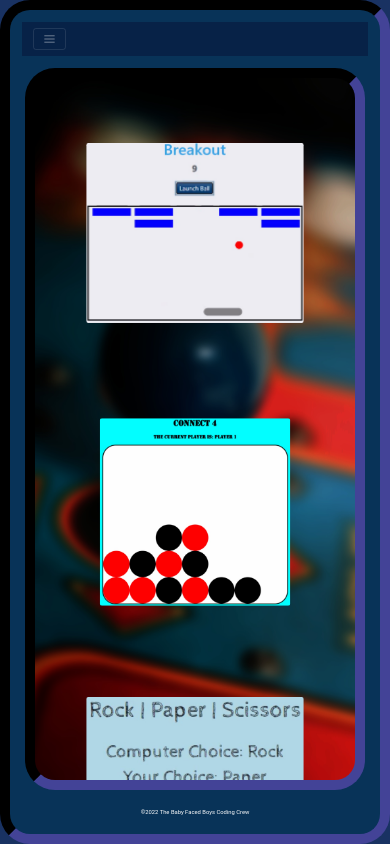
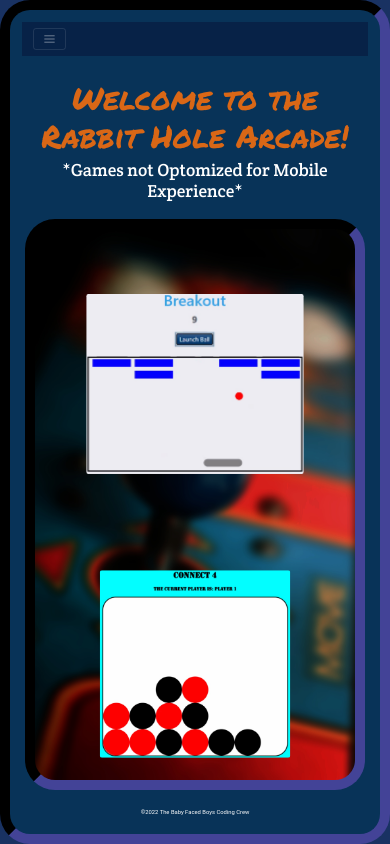
Before and after one commit to bethel-school-of-technology/team-baby-face-boys-frontend, a React (Create React App) app: page /allgames in a window 390 px wide. Built offline with nearby package versions, Linux system fonts and the light colour scheme.

Commit message:
more heavy modifications made to the application for responsiveness compatibility as well as visual upgrades to different parts of the site that add appeal and flavor

```diff
--- a/src/App.css
+++ b/src/App.css
@@ -6,9 +6,9 @@
     font-size: 0.73rem;
   }
 
-  a.nav-link {
+ /*  a.nav-link {
     font-size: 2rem;
-  }
+  } */
 
   p {
     font-size: 0.5rem;
@@ -59,6 +59,11 @@
     border-radius: 20px;
   }
 
+  h1.rabbit-title {
+    font-family: "Permanent Marker", cursive;
+    font-size: 3.65em;
+    color: #d96716;
+}
   .formlabel {
     font-size: 1.85rem;
   }
@@ -71,6 +76,7 @@
     border-radius: 30px;
     color: antiquewhite;
   }
+
 
   .arcade_text {
     font-size: 0rem;
@@ -145,6 +151,13 @@ textarea {
     overflow-x: hidden; */
 }
 
+.main_text,
+.sub_text {
+    color: #d96716;
+  font-family: "Permanent Marker", cursive;
+  font-size: 2.5em;
+}
+
 .nav-link:hover {
   text-shadow: 1px 1px 14px rgb(238, 255, 0);
 }
@@ -195,17 +208,21 @@ h4.title {
 }
 
 p.enter-text {
-  font-family: "DynaPuff", cursive;
+
+  font-family: "Permanent Marker", cursive;
+  text-shadow:5px 5px 10px #22527a;
+    /*
+  font-family: "DynaPuff", cursive; */
   font-size: 2.2rem;
 }
 
-.main_text,
-.sub_text {
-  font-family: "Permanent Marker", cursive;
-  font-size: 2.5em;
+/* ---------------Games page settings------------------ */
+
+.rabbit-title {
+    font-family: "Permanent Marker", cursive;
+    font-size: 2.5em;
+    color: #d96716;
 }
-
-/* ---------------Games page settings------------------ */
 
 .bgnd_img-12under {
   background-image: url("./images/page_bkgnds/12underb_kgnd_blur.jpg");
@@ -476,7 +493,7 @@ img.profpic {
   position: relative;
   border: 1px solid black;
   border-radius: 20px;
-  background-color: #0d2858f4;
+  background-color: #0d2958;
   margin: auto;
   top: 15%;
   width: 650px;
@@ -489,12 +506,12 @@ img.profpic {
   position: relative;
   border: 1px solid black;
   border-radius: 20px;
-  background-color: #0d2858f4;
+  background-color: #0d2958;
   margin: auto;
   top: 35%;
   width: 650px;
 
-  height: 330px;
+  height: 380px;
   padding: 20px;
 }
 
@@ -502,11 +519,11 @@ img.profpic {
   position: relative;
   border: 1px solid black;
   border-radius: 20px;
-  background-color: #0d2858f4;
+  background-color: #0d2958;
   margin: auto; /*
     top: 15%; */
   width: 750px;
-  height: 950px;
+  height: 990px;
   padding: 20px;
 }
 
--- a/src/games/breakoutModal.js
+++ b/src/games/breakoutModal.js
@@ -203,7 +203,7 @@ function BreakoutModal({ closeBreakout }) {
         </button>
         <div className="text-center">
           <div className=" mb-3 game_titles">
-            Breakout
+          Breakout
             <div id="scorebreak">0</div>
           </div>
 
@@ -211,8 +211,12 @@ function BreakoutModal({ closeBreakout }) {
           <button className="btn-success rounded mt-5" id="launcher">
             Launch Ball
           </button>
-        </div>
+        </div><br></br>
+        <div className="game_subtitles text-center">Use the Left & Right Arrow Keys to move the paddle.  Clear out the Blue Bricks to Win!
+</div>
+
       </div>
+
     </div>
   );
 }
--- a/src/games/connect4Modal.js
+++ b/src/games/connect4Modal.js
@@ -193,6 +193,9 @@ function Connect4Modal({ closeConnect4 }) {
                     <div class="taken"></div>
                     <div class="taken"></div>
                 </div>
+                <div className="game_subtitles my-2 text-center">2 Player Game.  The first one to get 4 in a row wins! Player 1 = Red || Player 2 = Black
+
+</div>
             </div>
         </div>
     );
--- a/src/games/rpsModal.js
+++ b/src/games/rpsModal.js
@@ -70,9 +70,9 @@ function RPSModal({ closeRPS }) {
         >
           X
         </button>
-        <div className=" mt-4 mb-4 game_titles">
+        <div className=" mt-4 mb-4 game_titles text-center">
           Rock | Paper | Scissors
-          <h2 className="game_subtitles">
+          <h2 className="game_subtitles mt-3">
             Computer Choice: <span id="computer-choice"></span>
           </h2>
           <h2 className="game_subtitles">
@@ -89,10 +89,13 @@ function RPSModal({ closeRPS }) {
           <button className="btn-success mr-3  rounded " id="Paper">
             Paper
           </button>
-          <button className="btn-success mr-3  rounded " id="Scissors">
+          <button className="btn-success mr-3  my-2  rounded " id="Scissors">
             Scissors
           </button>
+
         </div>
+        <div className="game_subtitles my-2 text-center">Make your choice!
+</div>
       </div>
     </div>
   );
--- a/src/screens/leaderboard.js
+++ b/src/screens/leaderboard.js
@@ -12,7 +12,7 @@ const Leaderboard = () => {
       </div>
       <div className="row">
         <div className="col-sm  p-3 text-center">
-         <h1 className="top-rabbits">Top Rabbits</h1>
+         <h1 className=" mt-2 mb-4 rabbit-title text-center">Top Rabbits</h1>
         </div>
       </div>
       <div className="container px-0 leaderboard">
--- a/src/screens/users13.js
+++ b/src/screens/users13.js
@@ -22,8 +22,15 @@ const Teen = () => {
           <Navbar />
         </div>
       </div>
+
       {/* the game name Should be in a mostly transparent colored stripe across the top?*/}
       {/* <div className="game_name"> </div>*/}
+      <div className="row">
+        <div className="col-sm p-3 text-center">
+          <h1 className="rabbit-title">Welcome to the Rabbit Hole Arcade!</h1>
+          <h4>*Games not Optomized for Mobile Experience*</h4>
+        </div>
+      </div>
       <div className="container text-secondary  bgnd_img-13up align-items-center">
         <div className="row">
           <div className="col img_grid">
```
